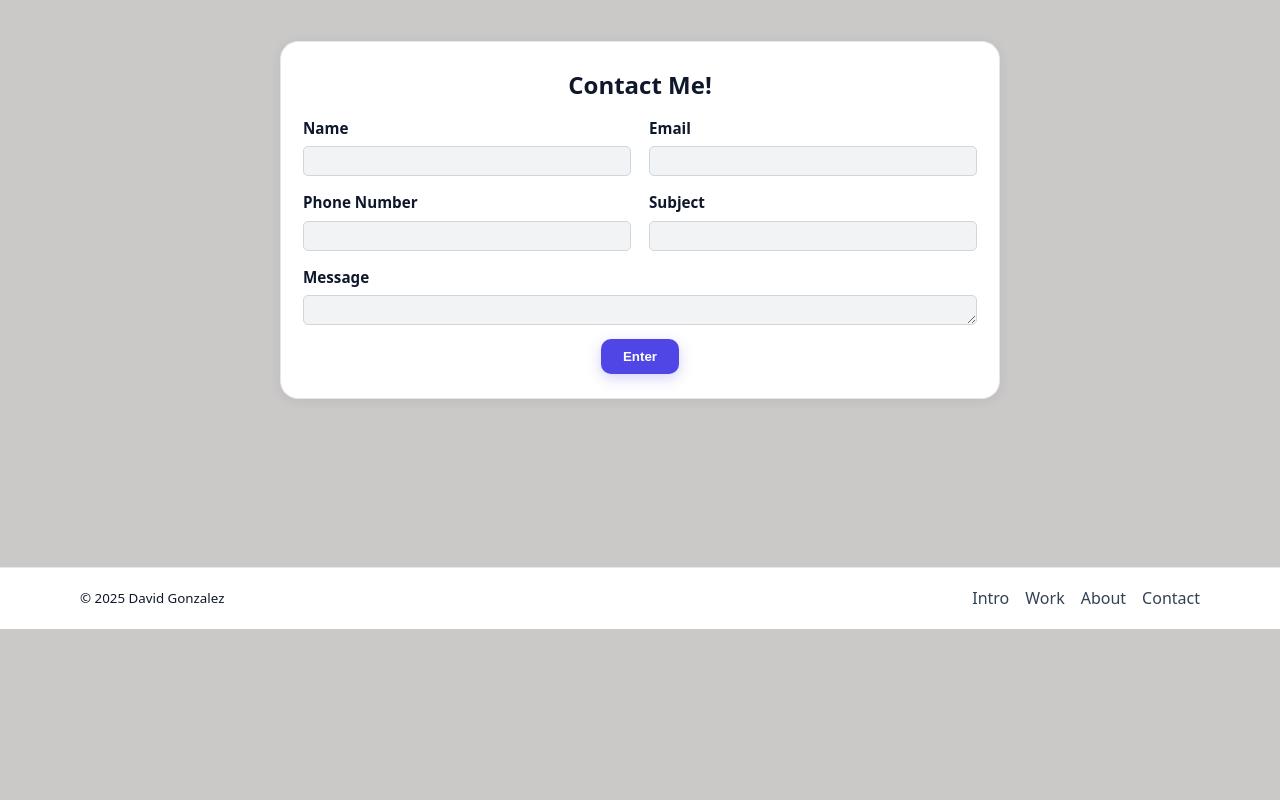
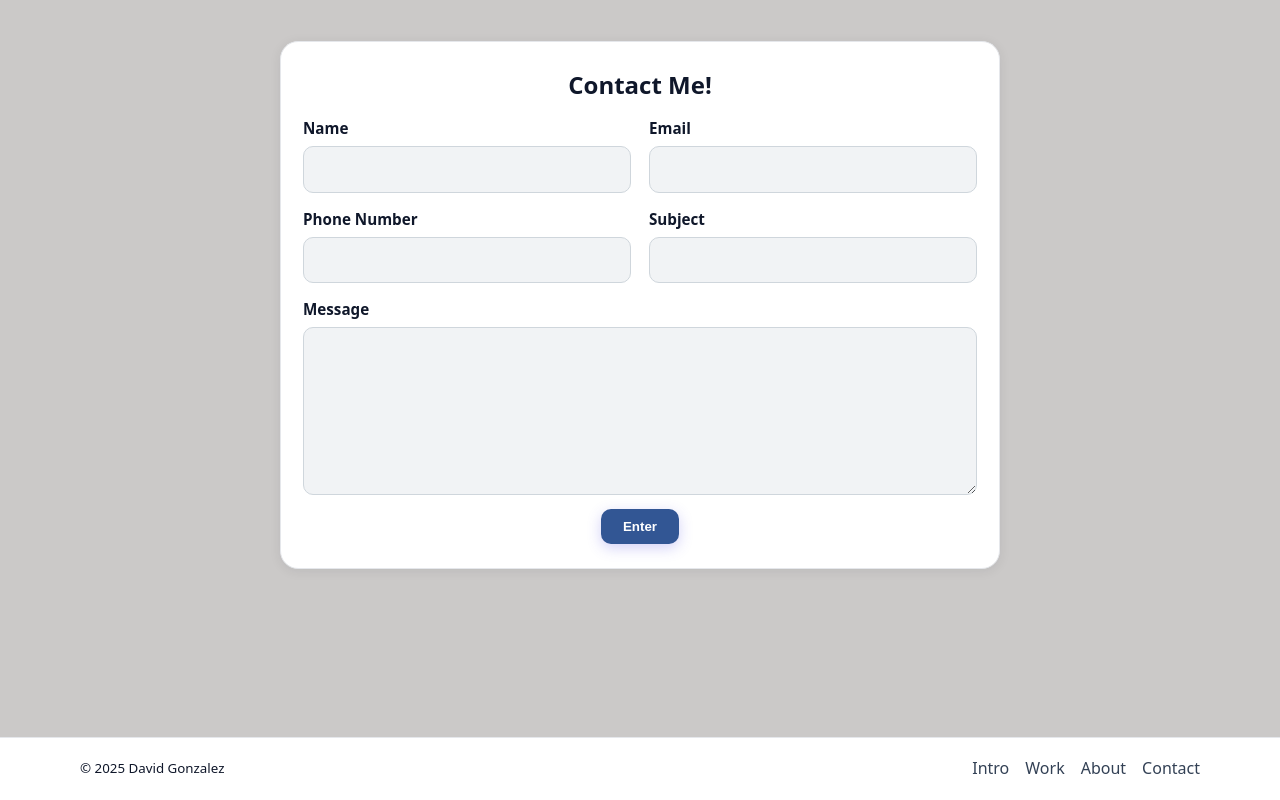
Before and after one commit to gdino1010/DgPortfolio, a React (Vite) app: page / in a window 1280 px wide. Shown: the part 1885-2685 px from the top of the page. Before the commit the page ends 2514 px from the top, so only its background shows below. Built offline with nearby package versions, Linux system fonts and the light colour scheme.

Commit message:
Version 5 pretty solid

```diff
--- a/src/styles.css
+++ b/src/styles.css
@@ -245,30 +245,19 @@ body{
   gap: 14px 18px;
 }
 .form label{ display: grid; gap: 6px; font-weight: 600; font-size: .95rem; }
-.form input,
-.form textarea{
-  background: var(--input-bg);
-  border: 1px solid var(--input-border);
-  color: var(--text);
-  border-radius: 5px;
-  height: 30px;
-}
-
+.form input, .form textarea{
   width: 100%;
   padding: 10px 12px;
   border-radius: 10px;
-  border: 1px solid #d7dee3;
-  background: #fbfdff;
+  border: 1px solid var(--input-border);
+  background:var(--input-bg);
+  color: var(--text);
   font: inherit;
 }
-.form input:focus,
-.form textarea:focus{
-  outline: 2px solid var(--ring);
-  outline-offset: 1px;
-  border-color: var(--ring);
-  background: color-mix(in srgb, var(--input-bg), white 6%);
+.form input:focus, .form textarea:focus{
+  outline: 2px solid #325694;
+  border-color: #325694;
 }
-
 .span-2{ grid-column: 1 / -1; }
 
 .actions{ display: flex; justify-content: center; }
@@ -276,7 +265,7 @@ body{
   padding: 10px 22px;
   border-radius: 10px;
   border: none;
-  background: #4f46e5;
+  background: #325694;
   color: white;
   font-weight: 700;
   cursor: pointer;
```
